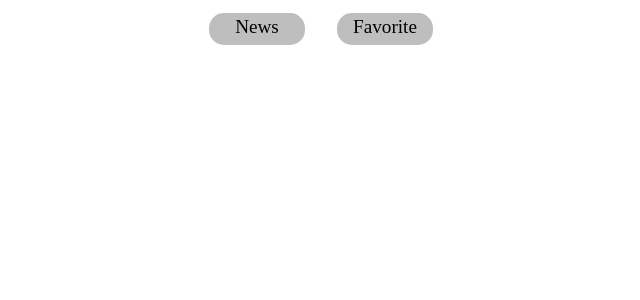
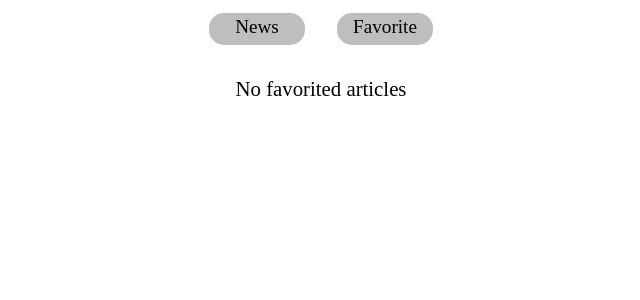
Before and after one commit to kwarabei/spaceflight-news, a Vue app: page /fav in a window 1280 px wide. Shown: the top 300 px of the page, without its empty margins (319-959 px from the left). Built offline with nearby package versions, Linux system fonts and the light colour scheme.

Commit message:
save favs to localStorage

```diff
--- a/package.json
+++ b/package.json
@@ -10,6 +10,7 @@
     "lint": "eslint . --ext .vue,.js,.jsx,.cjs,.mjs,.ts,.tsx,.cts,.mts --fix --ignore-path .gitignore"
   },
   "dependencies": {
+    "@vueuse/core": "^9.6.0",
     "pinia": "^2.0.23",
     "vue": "^3.2.41",
     "vue-router": "^4.1.5"
--- a/src/stores/fav.store.ts
+++ b/src/stores/fav.store.ts
@@ -1,8 +1,8 @@
-import { ref, computed } from "vue";
+import { useStorage } from "@vueuse/core";
 import { defineStore } from "pinia";
 
 export const useFavStore = defineStore("fav", {
-  state: () => ({ ids: new Map<string, string>() }),
+  state: () => ({ ids: useStorage("ids", new Map<string, string>()) }),
   getters: {
     getArticles(): Map<string, string> {
       return this.ids;
--- a/src/views/FavoritedNewsView.vue
+++ b/src/views/FavoritedNewsView.vue
@@ -1,6 +1,7 @@
 <template>
     <section>
-        <article class="favArticle" v-for="value in favArticles.entries()">
+        <div class="favArticles_empty_msg" v-if="favStore.getAmount === 0">No favorited articles</div>
+        <article v-else class="favArticle" v-for="value in favArticles.entries()">
             <span class="favArticle_title">{{ value[1] }}</span>
             <span @click="handleUnfavArticle(value[0])" role="button" class="favArticle_btn">🗑</span>
         </article>
@@ -24,6 +25,14 @@ const handleUnfavArticle = (id: string) => {
 </script>
 
 <style scoped>
+.favArticles_empty_msg {
+    margin: 2rem auto;
+    width: 20rem;
+
+    text-align: center;
+    font-size: 1.3rem;
+}
+
 .favArticle {
     display: flex;
     flex-direction: row;
--- a/src/views/NewsView.vue
+++ b/src/views/NewsView.vue
@@ -1,5 +1,6 @@
 <template>
   <div class="articles">
+    <div v-show="news.length === 0" class="articles_loader">Loading...</div>
     <div class="previewlist_wrapper">
       <ArticlePreview v-for="singleNew in news" :key="singleNew.id" :id="singleNew.id" :title="singleNew.title"
         :summary="singleNew.summary" :image-url="singleNew.imageUrl" :url="singleNew.url"
@@ -42,6 +43,14 @@ onMounted(async () => {
   justify-content: space-around;
 }
 
+.articles_loader {
+  width: 20rem;
+  margin: 1rem auto;
+
+  text-align: center;
+  font-size: 2rem;
+}
+
 .more_btn {
   display: block;
   margin: 1em auto;
```
Also changed, not shown: 1 other file (tests, documents, lock files or other folders).
